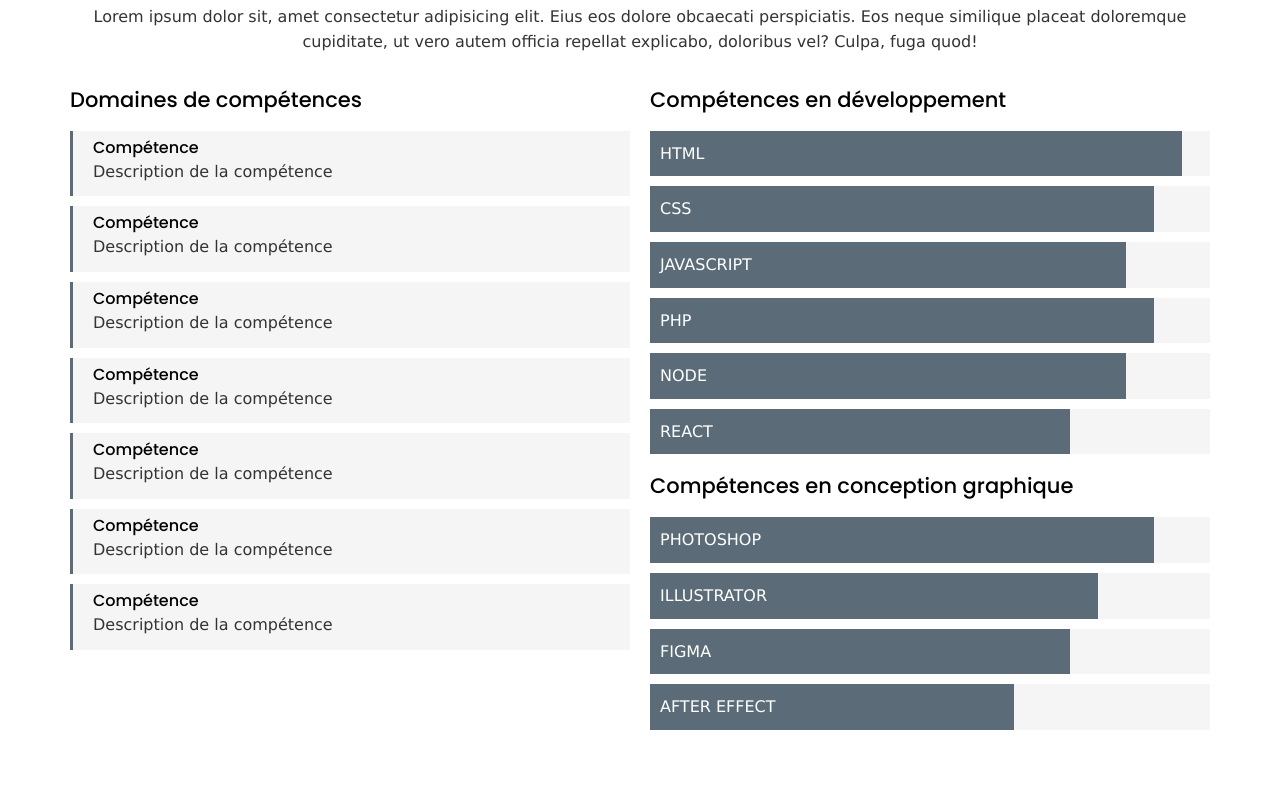
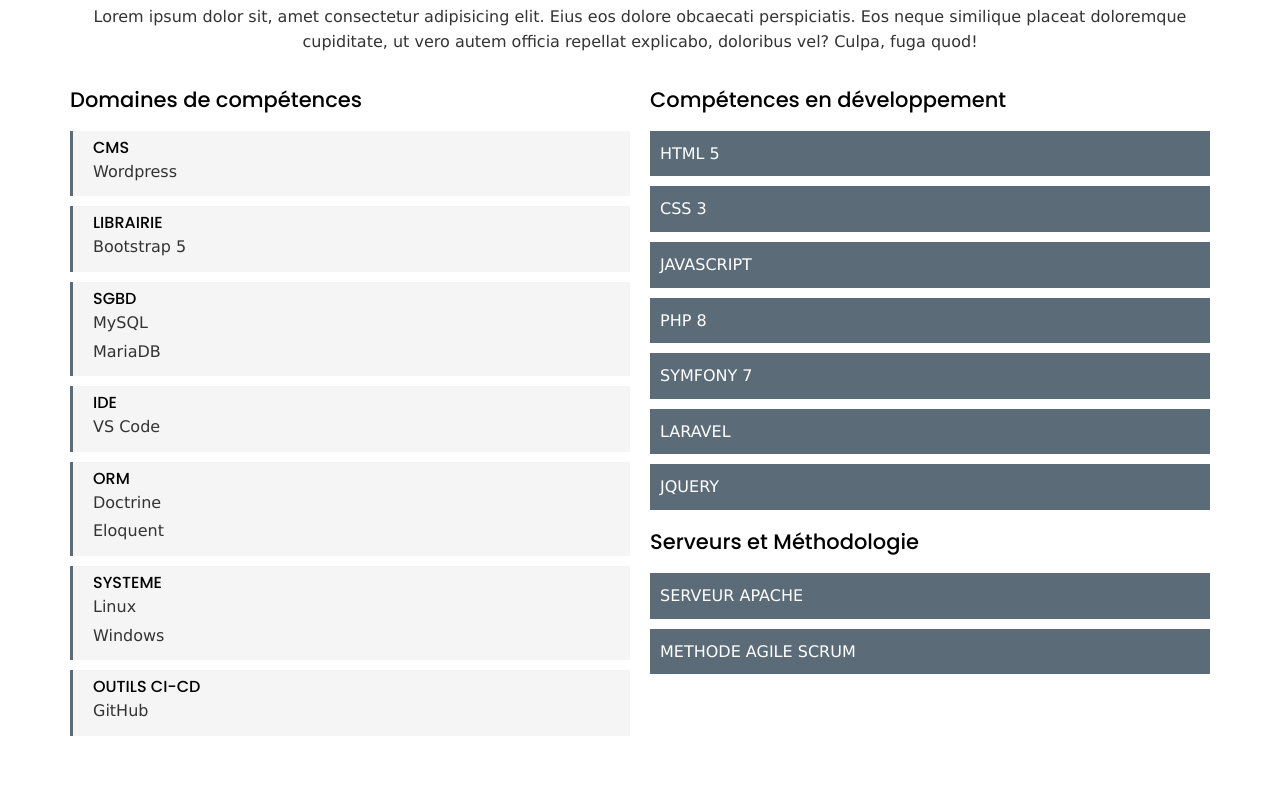
Before and after one commit to jpmayoute/jpmayoute.github.io, a plain HTML site: page index.html in a window 1280 px wide. Shown: the part 2620-3420 px from the top of the page. Drawn offline with Linux system fonts and the light colour scheme.

Commit message:
nouvelle version portfolio

```diff
--- a/index.html
+++ b/index.html
@@ -225,67 +225,67 @@
           <h3>Domaines de compétences</h3>
           <ul class="list-unstyled">
             <li>
-              <h4>Compétence</h4>
-              <p>Description de la compétence</p>
+              <h4>CMS</h4>
+              <p>Wordpress</p>
             </li>
             <li>
-              <h4>Compétence</h4>
-              <p>Description de la compétence</p>
+              <h4>LIBRAIRIE</h4>
+              <p>Bootstrap 5</p>
             </li>
             <li>
-              <h4>Compétence</h4>
-              <p>Description de la compétence</p>
+              <h4>SGBD</h4>
+              <p>MySQL</p>
+              <p>MariaDB</p>
             </li>
             <li>
-              <h4>Compétence</h4>
-              <p>Description de la compétence</p>
+              <h4>IDE</h4>
+              <p>VS Code</p>
             </li>
             <li>
-              <h4>Compétence</h4>
-              <p>Description de la compétence</p>
+              <h4>ORM</h4>
+              <p>Doctrine</p>
+              <p>Eloquent</p>
             </li>
             <li>
-              <h4>Compétence</h4>
-              <p>Description de la compétence</p>
+              <h4>SYSTEME</h4>
+              <p>Linux</p>
+              <p>Windows</p>
             </li>
             <li>
-              <h4>Compétence</h4>
-              <p>Description de la compétence</p>
+              <h4>OUTILS CI-CD</h4>
+              <p>GitHub</p>
             </li>
           </ul>
         </div>
         <div class="grid__item">
           <h3>Compétences en développement</h3>
           <div class="progressbar">
-            <div class="bar" data-width="95">HTML</div>
+            <div class="bar" data-width="100">HTML 5</div>
           </div>
           <div class="progressbar">
-            <div class="bar" data-width="90">CSS</div>
+            <div class="bar" data-width="100">CSS 3</div>
           </div>
           <div class="progressbar">
-            <div class="bar" data-width="85">JAVASCRIPT</div>
+            <div class="bar" data-width="100">JAVASCRIPT</div>
           </div>
           <div class="progressbar">
-            <div class="bar" data-width="90">PHP</div>
+            <div class="bar" data-width="100">PHP 8</div>
           </div>
           <div class="progressbar">
-            <div class="bar" data-width="85">NODE</div>
+            <div class="bar" data-width="100">SYMFONY 7</div>
           </div>
           <div class="progressbar">
-            <div class="bar" data-width="75">REACT</div>
-          </div>
-          <h3>Compétences en conception graphique</h3>
-          <div class="progressbar">
-            <div class="bar" data-width="90">PHOTOSHOP</div>
+            <div class="bar" data-width="100">LARAVEL</div>
           </div>
           <div class="progressbar">
-            <div class="bar" data-width="80">ILLUSTRATOR</div>
+            <div class="bar" data-width="100">JQUERY</div>
+          </div>
+          <h3>Serveurs et Méthodologie</h3>
+          <div class="progressbar">
+            <div class="bar" data-width="100">SERVEUR APACHE</div>
           </div>
           <div class="progressbar">
-            <div class="bar" data-width="75">FIGMA</div>
-          </div>
-          <div class="progressbar">
-            <div class="bar" data-width="65">AFTER EFFECT</div>
+            <div class="bar" data-width="100">METHODE AGILE SCRUM</div>
           </div>
         </div>
       </div>
@@ -827,45 +827,12 @@
         <div class="grid__item">
           <ul class="socials list-unstyled">
             <li>
-              <a href="https://google.fr" target="_blank">
-                <svg aria-hidden="true" class="icon facebook" focusable="false" data-prefix="fab" data-icon="facebook-f"
-                  class="svg-inline--fa fa-facebook-f fa-w-10" role="img" xmlns="http://www.w3.org/2000/svg"
-                  viewBox="0 0 320 512">
-                  <path fill="currentColor"
-                    d="M279.14 288l14.22-92.66h-88.91v-60.13c0-25.35 12.42-50.06 52.24-50.06h40.42V6.26S260.43 0 225.36 0c-73.22 0-121.08 44.38-121.08 124.72v70.62H22.89V288h81.39v224h100.17V288z">
-                  </path>
-                </svg>
-              </a>
-            </li>
-            <li>
-              <a href="https://google.fr">
+              <a href="https://linkedin.com/in/jean-philippe-mayoute">
                 <svg aria-hidden="true" class="icon linkedin" focusable="false" data-prefix="fab"
                   data-icon="linkedin-in" class="svg-inline--fa fa-linkedin-in fa-w-14" role="img"
                   xmlns="http://www.w3.org/2000/svg" viewBox="0 0 448 512">
                   <path fill="currentColor"
                     d="M100.28 448H7.4V148.9h92.88zM53.79 108.1C24.09 108.1 0 83.5 0 53.8a53.79 53.79 0 0 1 107.58 0c0 29.7-24.1 54.3-53.79 54.3zM447.9 448h-92.68V302.4c0-34.7-.7-79.2-48.29-79.2-48.29 0-55.69 37.7-55.69 76.7V448h-92.78V148.9h89.08v40.8h1.3c12.4-23.5 42.69-48.3 87.88-48.3 94 0 111.28 61.9 111.28 142.3V448z">
-                  </path>
-                </svg>
-              </a>
-            </li>
-            <li>
-              <a href="https://google.fr">
-                <svg aria-hidden="true" class="icon twitter" focusable="false" data-prefix="fab" data-icon="twitter"
-                  class="svg-inline--fa fa-twitter fa-w-16" role="img" xmlns="http://www.w3.org/2000/svg"
-                  viewBox="0 0 512 512">
-                  <path fill="currentColor"
-                    d="M459.37 151.716c.325 4.548.325 9.097.325 13.645 0 138.72-105.583 298.558-298.558 298.558-59.452 0-114.68-17.219-161.137-47.106 8.447.974 16.568 1.299 25.34 1.299 49.055 0 94.213-16.568 130.274-44.832-46.132-.975-84.792-31.188-98.112-72.772 6.498.974 12.995 1.624 19.818 1.624 9.421 0 18.843-1.3 27.614-3.573-48.081-9.747-84.143-51.98-84.143-102.985v-1.299c13.969 7.797 30.214 12.67 47.431 13.319-28.264-18.843-46.781-51.005-46.781-87.391 0-19.492 5.197-37.36 14.294-52.954 51.655 63.675 129.3 105.258 216.365 109.807-1.624-7.797-2.599-15.918-2.599-24.04 0-57.828 46.782-104.934 104.934-104.934 30.213 0 57.502 12.67 76.67 33.137 23.715-4.548 46.456-13.32 66.599-25.34-7.798 24.366-24.366 44.833-46.132 57.827 21.117-2.273 41.584-8.122 60.426-16.243-14.292 20.791-32.161 39.308-52.628 54.253z">
-                  </path>
-                </svg>
-              </a>
-            </li>
-            <li>
-              <a href="https://google.fr">
-                <svg aria-hidden="true" class="icon insta" focusable="false" data-prefix="fab" data-icon="instagram"
-                  class="svg-inline--fa fa-instagram fa-w-14" role="img" xmlns="http://www.w3.org/2000/svg"
-                  viewBox="0 0 448 512">
-                  <path fill="currentColor"
-                    d="M224.1 141c-63.6 0-114.9 51.3-114.9 114.9s51.3 114.9 114.9 114.9S339 319.5 339 255.9 287.7 141 224.1 141zm0 189.6c-41.1 0-74.7-33.5-74.7-74.7s33.5-74.7 74.7-74.7 74.7 33.5 74.7 74.7-33.6 74.7-74.7 74.7zm146.4-194.3c0 14.9-12 26.8-26.8 26.8-14.9 0-26.8-12-26.8-26.8s12-26.8 26.8-26.8 26.8 12 26.8 26.8zm76.1 27.2c-1.7-35.9-9.9-67.7-36.2-93.9-26.2-26.2-58-34.4-93.9-36.2-37-2.1-147.9-2.1-184.9 0-35.8 1.7-67.6 9.9-93.9 36.1s-34.4 58-36.2 93.9c-2.1 37-2.1 147.9 0 184.9 1.7 35.9 9.9 67.7 36.2 93.9s58 34.4 93.9 36.2c37 2.1 147.9 2.1 184.9 0 35.9-1.7 67.7-9.9 93.9-36.2 26.2-26.2 34.4-58 36.2-93.9 2.1-37 2.1-147.8 0-184.8zM398.8 388c-7.8 19.6-22.9 34.7-42.6 42.6-29.5 11.7-99.5 9-132.1 9s-102.7 2.6-132.1-9c-19.6-7.8-34.7-22.9-42.6-42.6-11.7-29.5-9-99.5-9-132.1s-2.6-102.7 9-132.1c7.8-19.6 22.9-34.7 42.6-42.6 29.5-11.7 99.5-9 132.1-9s102.7-2.6 132.1 9c19.6 7.8 34.7 22.9 42.6 42.6 11.7 29.5 9 99.5 9 132.1s2.7 102.7-9 132.1z">
                   </path>
                 </svg>
               </a>
```
